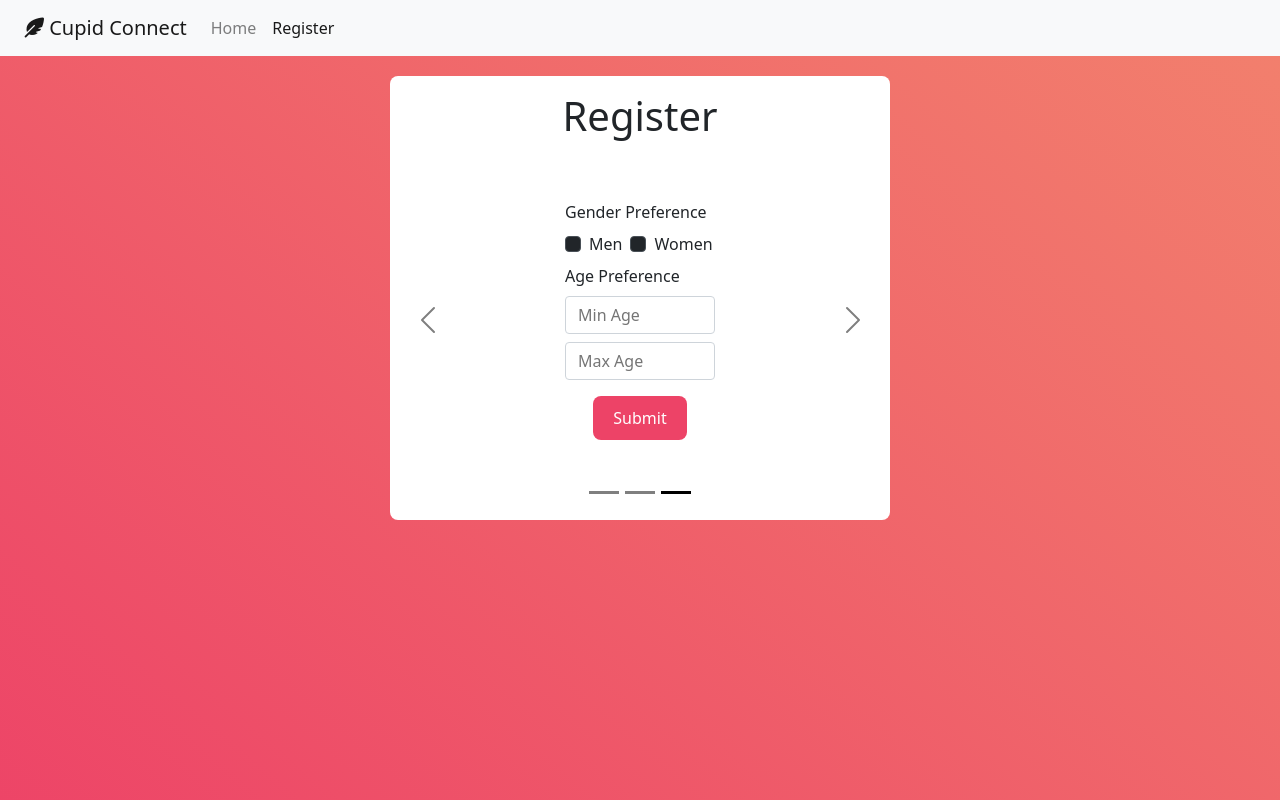
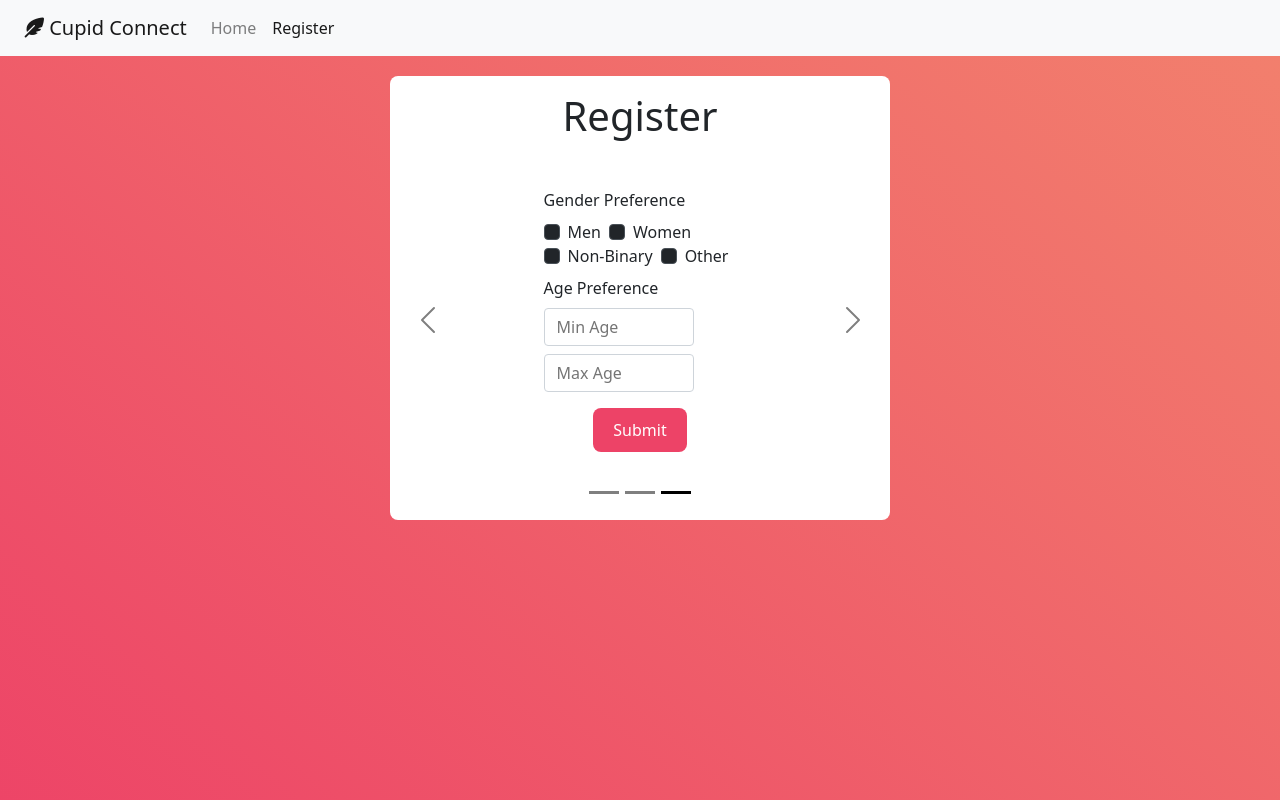
Before and after one commit to Sky-De/OPENSOURCE-projectHunter, a React (Create React App) app in the folder frontend/: page /register in a window 1280 px wide. Both pictures are taken after a click on the button 676 px from the left and 492 px from the top of the page. Built offline with nearby package versions, Linux system fonts and the light colour scheme.

Commit message:
Added
Links
Email Verification
Password hidden button

```diff
--- a/frontend/src/App.js
+++ b/frontend/src/App.js
@@ -1,4 +1,7 @@
 import { useState } from "react";
+import { Link } from "react-router-dom";
+import { Nav } from "react-bootstrap";
+import { LinkContainer } from "react-router-bootstrap";
 import "./App.css";
 
 function App() {
@@ -71,24 +74,17 @@ function App() {
           </div>
           <br />
           <div className="mb-2">
-            <button className="login-form button-styled mr-1" onClick={getUser}>
-              Get User Info
-            </button>
-            <button className="login-form button-styled" onClick={createUser}>
-              Create a User
+            <div className="mb-1">
+            <button className="login-form button-styled mr-1" onClick={login}>
+              Login
             </button>
             <br />
           </div>
-          <div className="mb-4">
-            <button className="login-form button-styled mr-1" onClick={login}>
-              Login
-            </button>
-            <button className="login-form button-styled" onClick={logout}>
-              Logout
-            </button>{" "}
+            <Link to='/register' onClick={createUser}>
+              <button className="login-form button-styled">Create a User</button>
+            </Link>
             <br />
           </div>
-          <h2>{text}</h2>
         </div>
       </div>
 
--- a/frontend/src/components/SimpleSlider.js
+++ b/frontend/src/components/SimpleSlider.js
@@ -1,6 +1,16 @@
 // import Carousel from "react-bootstrap/Carousel";
+import { useState } from "react";
+import { Link } from "react-router-dom";
 
 function SimpleSlider() {
+  const [p,setP]=useState('password');
+  function myFunction() {
+    if (p === "password") {
+      setP('text');
+    } else {
+     setP('password');
+    }
+  }
   return (
     <div className="simple-slider">
       <div className="carousel-container d-flex justify-content-center">
@@ -52,9 +62,10 @@ function SimpleSlider() {
                   <br />
                   <input
                     className="register-password mb-2"
-                    type="text"
+                    type={p}
                     placeholder="Password"
                   />
+                  <input type="checkbox" onClick={myFunction}/>Show Password
                   <br />
                   <label for="email">Email</label>
                   <br />
@@ -63,8 +74,12 @@ function SimpleSlider() {
                     type="text"
                     placeholder="Email"
                   />
+                  </div>
+                  <br />
+                  <p>already have an account?
+                    <Link> click here.</Link></p>
+
                 </div>
-              </div>
             </div>
             {/* carousel slide 2 */}
             <div class="carousel-item">
@@ -125,6 +140,29 @@ function SimpleSlider() {
                     </label>
                   </div>
                   <br />
+                  <div class="form-check mt-2 mr-2">
+                    <input
+                      class="form-check-input"
+                      type="checkbox"
+                      value=""
+                      id="flexCheckDefault"
+                    />
+                    <label class="form-check-label" for="flexCheckDefault">
+                      Non-Binary
+                    </label>
+                  </div>
+                  <div class="form-check mt-2 mr-2">
+                    <input
+                      class="form-check-input"
+                      type="checkbox"
+                      value=""
+                      id="flexCheckDefault"
+                    />
+                    <label class="form-check-label" for="flexCheckDefault">
+                      Other
+                    </label>
+                  </div>
+                  <br />
                   <label className="mt-2" for="age-preference">
                     Age Preference
                   </label>
@@ -180,4 +218,5 @@ function SimpleSlider() {
   );
 }
 
+
 export default SimpleSlider;
--- /dev/null
+++ b/frontend/src/css/Email.css
@@ -0,0 +1,98 @@
+@import "../index.css";
+
+.register-header {
+  background: var(--white);
+  width: 500px;
+  text-align: center;
+  position: relative;
+  padding: 16px 0;
+  border-radius: 0.2em 0.2em 0 0;
+  z-index: 2;
+}
+
+.register {
+  background: rgb(237, 67, 103);
+  background: var(--gradient);
+  height: 100%;
+  width: 100%;
+  position: fixed;
+  padding-top: 20px;
+}
+
+.simple-slider {
+  position: relative;
+  bottom: 44px;
+}
+
+.carousel-inner .carousel-item {
+  transition: -webkit-transform 0.3s ease;
+  transition: transform 0.3s ease;
+  transition: transform 0.3s ease, -webkit-transform 0.3s ease;
+}
+.slide {
+  padding: 15px;
+  background-color: var(--white);
+  border-radius: 0.5em;
+  width: 500px;
+  height: 400px;
+}
+.carousel-inner,
+.carousel-items-container {
+  height: 100%;
+}
+.carousel-item {
+  padding: 5px;
+  height: 100%;
+}
+.input-container {
+  height: 100%;
+  display: flex;
+  justify-content: center;
+  align-items: center;
+}
+
+input,
+select,
+textarea,
+.custom-select,
+input[type="number"] {
+  color: black;
+}
+input.register-first,
+input.register-user,
+input.register-password,
+input.register-email,
+input[type="date"],
+input[type="number"] {
+  background: var(--white);
+  border: 1px solid #ced4da;
+  padding: 0.375rem 0.75rem;
+  border-radius: 0.25rem;
+}
+input[type="date"],
+input[type="number"] {
+  width: 100%;
+}
+input[type="number"] {
+  width: 150px;
+}
+::-webkit-calendar-picker-indicator {
+  filter: invert(1);
+}
+.form-check,
+.form-check-label {
+  display: inline;
+}
+input[type="checkbox"]:checked:before {
+  background: var(--white);
+}
+
+/* .slider-item {
+  text-align: center;
+  justify-content: center;
+  display: flex;
+}
+
+.panel {
+  background: var(--primary);
+} */
--- a/frontend/src/index.js
+++ b/frontend/src/index.js
@@ -8,7 +8,8 @@ import {
 } from "react-router-dom";
 import App from "./App";
 import Register from "./pages/Register";
-import { NavbarBootstrap } from "./components/navbarBS";
+import EmailSent from "./pages/EmailSent";
+import { NavbarBootstrap } from "./components/NavBarBS";
 
 const root = createRoot(document.getElementById("root"));
 root.render(
@@ -18,6 +19,7 @@ root.render(
       <Switch>
         <Route exact path="/" element={<App />} />
         <Route path="/register" element={<Register />} />
+        <Route path="/email/:username" element={<EmailSent />} />
       </Switch>
     </Router>
   </React.StrictMode>
--- /dev/null
+++ b/frontend/src/pages/EmailSent.js
@@ -0,0 +1,23 @@
+import React from "react";
+import {useParams} from 'react-router-dom';
+import "../css/Email.css";
+import SimpleSlider from "../components/SimpleSlider";
+
+const Email = () => {
+  const {username} = useParams();
+
+  return (
+    <div className="email-header">
+      <div className="container">
+        <div className="header-container d-flex justify-content-center">
+          <h1 className="email-header">Email Sent</h1>
+        </div>
+        <h2 className="mt-5 d-flex justify-content-center">
+          email sent to {username}... link expires in 30 minutes!
+        </h2>
+      </div>
+    </div>
+  );
+};
+
+export default Email;
```
